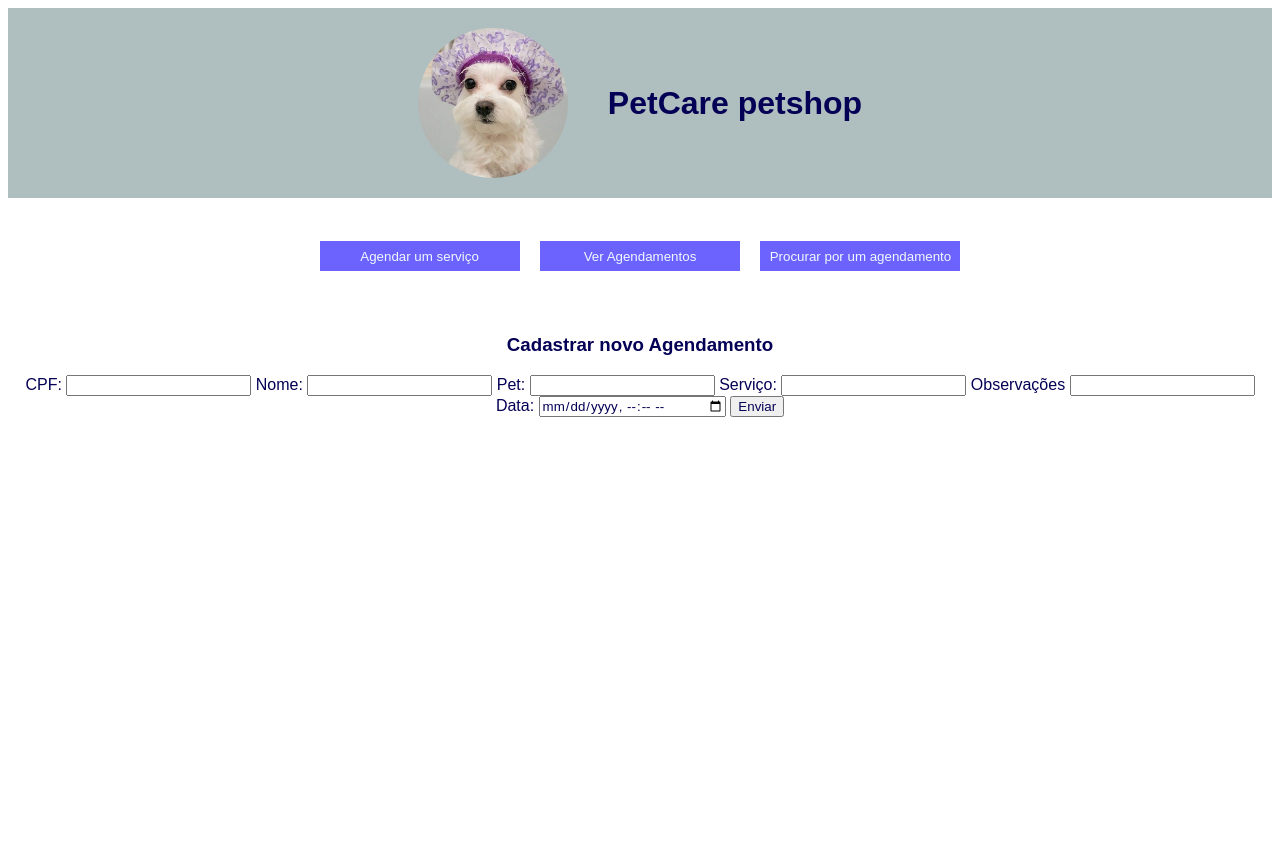
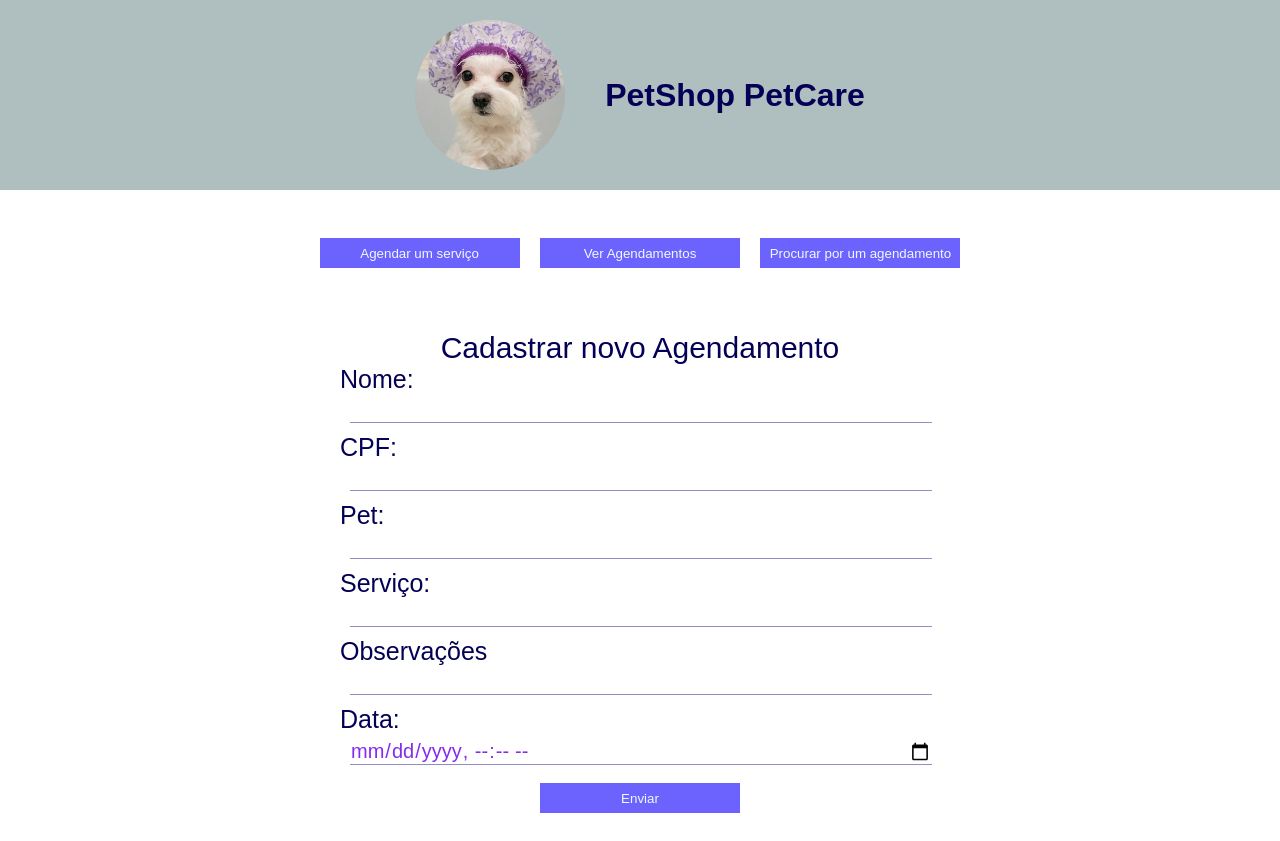
Before and after one commit to TiMacedoC/projeto-node-alura, a website: page front-end/index.html in a window 1280 px wide. Both pictures are taken after a click on the button "Agendar um serviço". Before the commit the page ends 800 px from the top, so only its background shows below. Drawn offline with Linux system fonts and the light colour scheme.

Commit message:
Finalizada alterações no back end, e emplementada a opção de criar um agendamento

```diff
--- a/controllers/rotaAtendimentos.js
+++ b/controllers/rotaAtendimentos.js
@@ -18,6 +18,7 @@ module.exports = (app) => {
     app.post('/atendimentos', (req, res) => {
 
         const atendimento = req.body;
+
         Atendimento.adiciona(atendimento, res);
     });
 
--- a/front-end/auxiliar.js
+++ b/front-end/auxiliar.js
@@ -5,6 +5,7 @@ function adicionaZero(num) {
 function desenhaLista(res) {
 
     document.querySelector(".emptyList").innerHTML = "";
+    document.querySelector(".form").innerHTML = "";
 
     document.querySelector(".listaDeAgendamentos").innerHTML = `
     <tr>
@@ -18,6 +19,8 @@ function desenhaLista(res) {
 
 
     res.forEach((agendamento) => {
+
+        console.log(agendamento);
 
         const date = new Date(agendamento.data);
         const parseDate = `${date.getDate()}/${adicionaZero(date.getMonth())}/${date.getFullYear()}`
@@ -35,7 +38,7 @@ function desenhaLista(res) {
                     >
                     <img src="images/edit-icon.png" class="optionButtons" id="edit" alt="">
                 </td>
-                <td>${agendamento.cliente.nome}</td>
+                <td>${agendamento.cliente}</td>
                 <td>${agendamento.pet}</td>
                 <td>${agendamento.servico}</td>
                 <td>${parseDate}</td>
@@ -48,8 +51,9 @@ function desenhaLista(res) {
 
 function drawSearchBox() {
 
+    document.querySelector(".form").innerHTML = "";
+
     const searchField = document.querySelector(".searchField");
-
     searchField.innerHTML = `
         <input type="text" id="searchBox" placeholder="Pesquisar por Id, Nome, Pet">
         <button id="searchButton" onclick="search()">Pesquisar</button>
@@ -89,18 +93,6 @@ async function searchByKeyword(terms) {
         for (let i in atendimento) {
             terms = terms.toLowerCase();
 
-            if (i == "cliente") {
-
-                for (let j in atendimento[i]) {
-                    let emTexto = atendimento[i][j].toString().toLowerCase();
-                    if (emTexto.includes(terms)) {
-
-                        console.log(atendimento)
-                        return atendimento
-                    }
-                }
-            }
-
             let emTexto = atendimento[i].toString().toLowerCase();
 
             if (emTexto.includes(terms)) {
@@ -137,3 +129,62 @@ function eraseAll() {
     document.querySelector(".listaDeAgendamentos").innerHTML = "";
     document.querySelector(".searchField").innerHTML = "";
 }
+
+
+function desenhaForm() {
+
+    eraseAll();
+
+    document.querySelector(".form").innerHTML = `
+        <h3>Cadastrar novo Agendamento</h3>
+
+        <div class="formField">
+            <label class="inputLabels" for="cliente">Nome: </label>
+            <input class="inputField" type="text" id="cliente">
+        </div>
+
+        <div class="formField">
+            <label class="inputLabels" for="cpf">CPF:</label>
+            <input class="inputField" type="number" id="cpf">
+        </div>
+
+        <div class="formField">
+            <label class="inputLabels" for="pet">Pet: </label>
+            <input class="inputField" type="text" id="pet">
+        </div>
+
+        <div class="formField">
+            <label class="inputLabels" for="servico">Serviço: </label>
+            <input class="inputField" type="text" id="servico">
+        </div>
+
+        <div class="formField">
+            <label class="inputLabels" for="observacoes">Observações</label>
+            <input class="inputField" type="text" id="observacoes">
+        </div>
+
+        <div class="formField">
+            <label class="inputLabels" for="data">Data: </label>
+            <input class="inputField" type="datetime-local" id="data">
+        </div>
+
+        <input class="button" type="submit" name="enviar" value="Enviar" id="enviar">
+    `;
+}
+
+function formHandle() {
+
+    const values = document.querySelectorAll(".inputField")
+
+    var str = {};
+
+    values.forEach((value) => {
+        str[value.id] = value.value;
+    })
+
+    console.log(str);
+
+    const finalForm = JSON.stringify(str)
+
+    return finalForm;
+}
--- a/front-end/index.html
+++ b/front-end/index.html
@@ -13,7 +13,7 @@
 
     <header>
         <img src="./images/logo.jpg" alt="imagem de um cachorro com toca de banho" id="header-image">
-        <h1>PetCare petshop</h1>
+        <h1>PetShop PetCare</h1>
     </header>
 
     <main>
@@ -35,29 +35,7 @@
         <table class="listaDeAgendamentos">
         </table>
 
-        <form action="javascript:agendar()" method="post">
-
-            <h3>Cadastrar novo Agendamento</h3>
-
-            <label for="cpf">CPF:</label>
-            <input type="number" id="cpf">
-
-            <label for="nome">Nome: </label>
-            <input type="text" id="nome">
-
-            <label for="pet">Pet: </label>
-            <input type="text" id="pet">
-
-            <label for="servico">Serviço: </label>
-            <input type="text" id="servico">
-
-            <label for="obs">Observações</label>
-            <input type="text" id="obs">
-
-            <label for="data">Data: </label>
-            <input type="datetime-local" id="data">
-
-            <input type="submit" name="enviar" value="Enviar">
+        <form action="javascript:agendar()" method="post" class="form" autocomplete="off">
         </form>
 
         <div class="emptyList">
--- a/front-end/main.js
+++ b/front-end/main.js
@@ -14,7 +14,7 @@ const baseUrl = `http://localhost:3000/atendimentos/`
 function onClick() {
     switch (this.id) {
         case "post":
-            console.log(this.id, "post");
+            desenhaForm();
             break;
         case "get":
             lista();
@@ -73,8 +73,32 @@ const search = async () => {
     }
 };
 
-const agendar = () => {
+const agendar = async () => {
 
-    console.log("Entrou no agendamento")
+    const formulario = formHandle();
+
+    const header = {
+        method: "POST",
+        body: formulario,
+        headers: {
+            'Accept': 'application/json',
+            'Content-Type': 'application/json'
+        }
+    }
+
+    const url = baseUrl;
+
+    const res = await fetch(url, header).then((res) => {
+        return res.json()
+    });
+
+    if (res.length) {
+        res.forEach((res) => {
+            console.log(res.mensagem)
+        })
+    } else {
+        console.log(res)
+    }
+
 
 }
--- a/front-end/recursos.txt
+++ b/front-end/recursos.txt
@@ -1,3 +1,3 @@
-- implementar pesquisar por palavra chave
-- agendar um serviço
+- implementar pesquisar por palavra chave - done
+- agendar um serviço - done
 - editar um atendimento
--- a/front-end/style.css
+++ b/front-end/style.css
@@ -1,7 +1,8 @@
 * {
     font-family: sans-serif;
     color: #040055;
-
+    margin: 0;
+    padding: 0;
 }
 
 header {
@@ -33,16 +34,16 @@ main {
     text-align: center;
 }
 
-button {
+button, .button {
     width: 200px;
     height: 30px;
-    margin: 3px 8px 3px 8px;
+    margin: 8px 8px 3px 8px;
     background-color: #6C63FF;
     color: aliceblue;
     border: none;
 }
 
-button:hover {
+.button:hover, button:hover {
     background-color: #322e7a;
     color: aliceblue;
     cursor: pointer;
@@ -89,3 +90,59 @@ table, th, td {
 table {
     margin: 30px auto;
 }
+
+form {
+
+    margin: auto;
+    padding: 0 25px 25px 25px;
+    width: min(800px, 90%);
+    border-radius: 20px;
+    display: flex;
+    flex-direction: column;
+    align-items: center;
+}
+
+.formField{
+
+    display: flex;
+    flex-direction: column;
+    width: min(600px, 90%);
+    align-items: flex-start;
+    /* background-color: #a5a5b6; */
+}
+
+h3{
+    font-size: 30px;
+    font-weight: 100;
+}
+
+.inputLabels {
+
+    font-size: 25px;
+
+}
+
+.inputField{
+
+    color: #862bee;
+    font-size: 20px;
+    margin: 5px 0 10px 10px;
+    border: none;
+    border-bottom: 1px solid #918ec4;
+    width: 97%;
+    outline: none;
+
+}
+
+/* Remove a ceta do input tipe number */
+input::-webkit-outer-spin-button,
+input::-webkit-inner-spin-button {
+  -webkit-appearance: none;
+  margin: 0;
+}
+
+.inputField:focus {
+
+    border-bottom: 2px solid #040055;
+
+}
--- a/infraestrutura/database/tabelas.js
+++ b/infraestrutura/database/tabelas.js
@@ -14,6 +14,7 @@ class Tabelas {
         CREATE TABLE IF NOT EXISTS Atendimentos (
             id serial NOT NULL PRIMARY KEY,
             cliente varchar(200) NOT NULL,
+            cpf bigint,
             pet varchar(30),
             servico varchar(30) NOT NULL,
             data timestamp NOT NULL,
```
Also changed, not shown: models/atendimentos.js (+6 -12 lines), models/fakeClientGenerator.js (deleted, +0 -12 lines), servicos/clientes.js (deleted, +0 -19 lines), servicos/package.json (deleted, +0 -15 lines), 1 other file.
